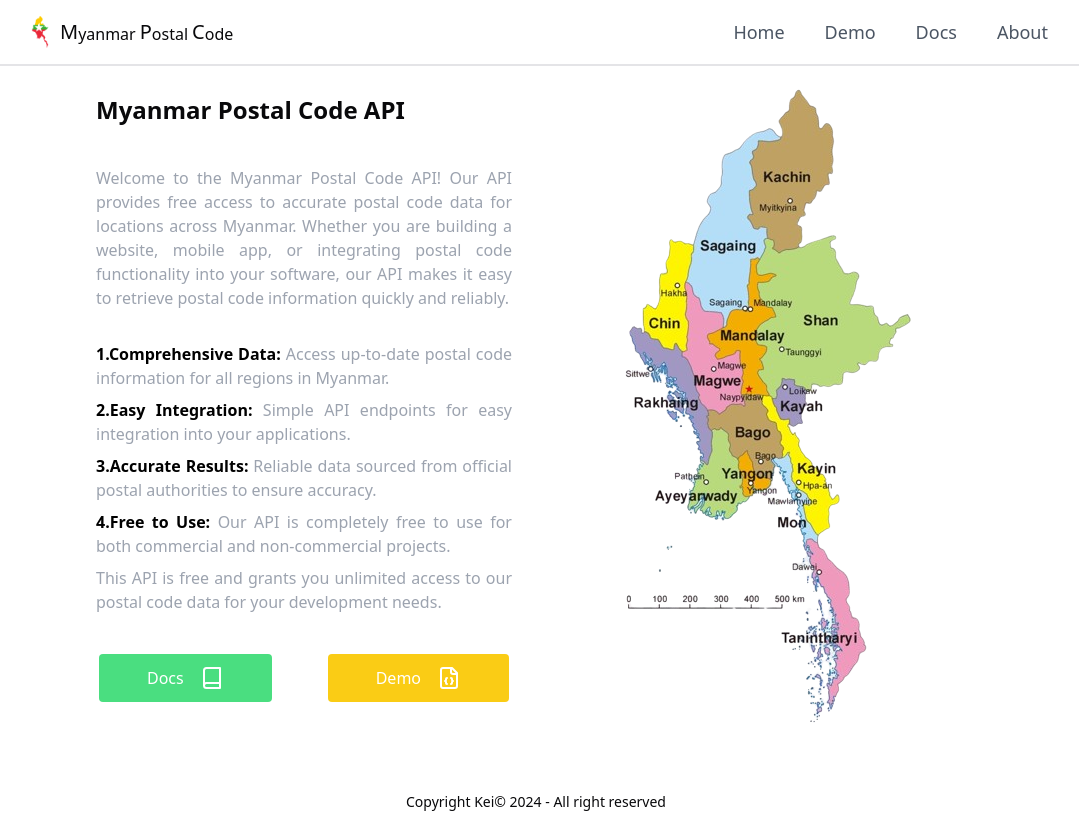
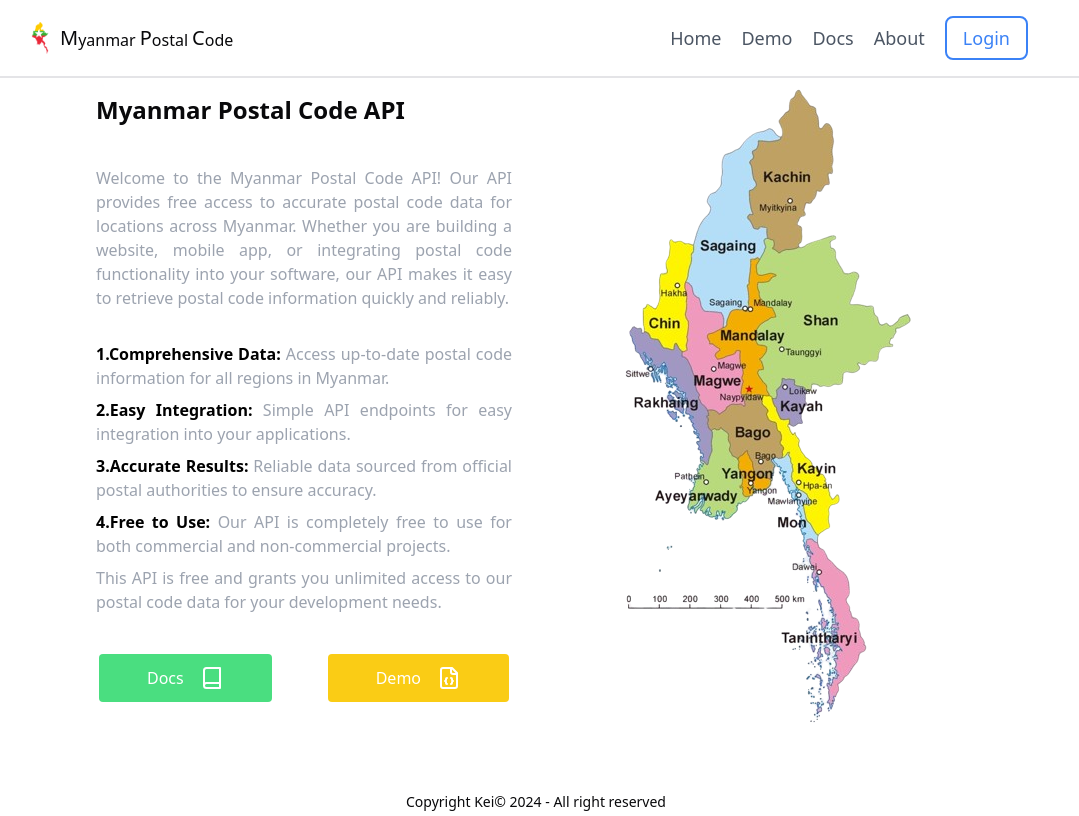
Before and after one commit to nainglinthant111/Postal-Code-Myanmar-org, a Next.js app: page / in a window 1280 px wide. Shown: the whole page, without its empty margins (104-1183 px from the left). Built offline with nearby package versions, Linux system fonts and the light colour scheme.

Commit message:
fix:add login btn in nav

```diff
--- a/src/app/components/_nav.tsx
+++ b/src/app/components/_nav.tsx
@@ -4,6 +4,7 @@ import {useRouter} from "next/navigation";
 import {displayProps} from "../types";
 import Image from "next/image";
 import logo from "../../../public/myanmar.png"
+import { Button } from "@/components/ui/button";
 
 const _nav = ({toggleDisplay}: displayProps) => {
     const router = useRouter();
@@ -42,21 +43,24 @@ const _nav = ({toggleDisplay}: displayProps) => {
                 <span className="text-xl ml-1">C</span>
                 <span className="text-base pt-1">ode</span>
             </div>
-            <div className="gap-10 flex">
+            <div className="flex justify-center items-center">
                 <div onClick={gotoHome} className="cursor-pointer hidden sm:block text-gray-600 text-lg">
                     Home
                 </div>
-                <div onClick={gotoState} className="cursor-pointer hidden sm:block text-gray-600 text-lg">
+                <div onClick={gotoState} className="cursor-pointer hidden sm:block text-gray-600 text-lg mx-5">
                     Demo
                 </div>
-                <div onClick={gotoService} className="cursor-pointer hidden sm:block text-gray-600 text-lg">
+                <div onClick={gotoService} className="cursor-pointer hidden sm:block text-gray-600 text-lg mr-5">
                     Docs
                 </div>
-                <div onClick={gotoAbout} className="cursor-pointer hidden sm:block text-gray-600 text-lg">
+                <div onClick={gotoAbout} className="cursor-pointer hidden sm:block text-gray-600 text-lg mr-5">
                     About
                 </div>
                 <div className="sm:hidden" onClick={toggleDisplay}>
                     <Menu/>
+                </div>
+                <div className="hidden sm:block mr-5">
+                    <button className="px-4 py-1.5 border-2 border-blue-500 rounded-lg text-blue-500 text-lg">Login</button>
                 </div>
             </div>
         </div>
```
